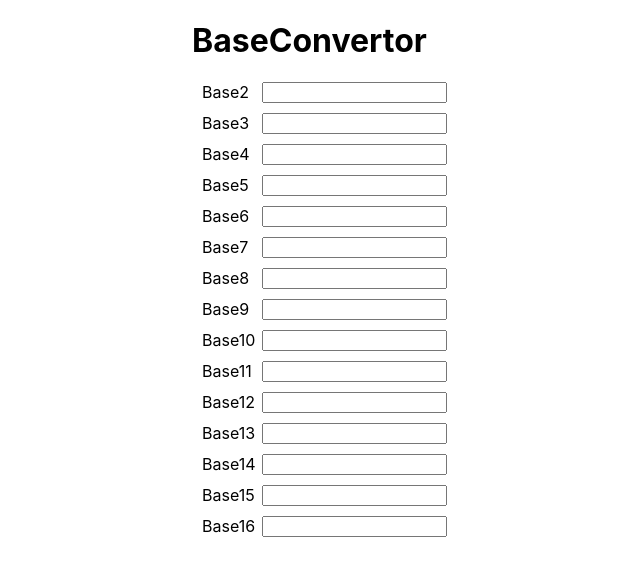
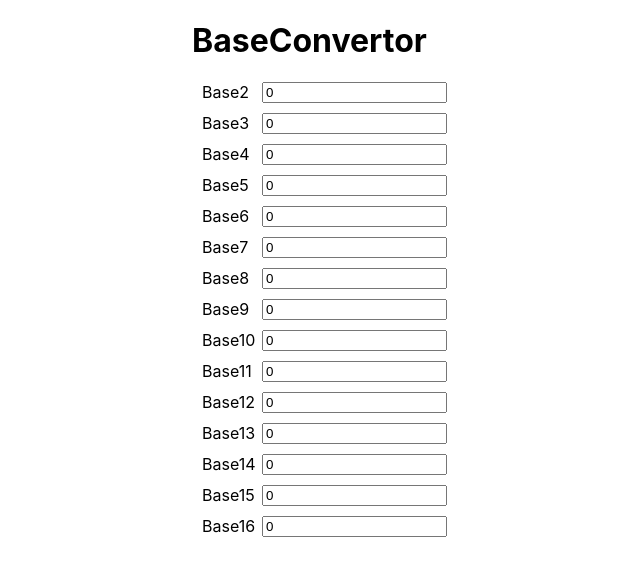
Before and after one commit to palpriyanshu/baseConvertor-react, a React (Create React App) app: page / in a window 1280 px wide. Shown: the top 576 px of the page, without its empty margins (308-948 px from the left). Built offline with nearby package versions, Linux system fonts and the light colour scheme.

Commit message:
modified baseConvertor state and related methods

```diff
--- a/src/BaseConvertor.js
+++ b/src/BaseConvertor.js
@@ -1,7 +1,7 @@
 import React from 'react';
 import Input from './Input';
 
-const isValidNumberForBase = function (base, value) {
+const isValidNumberForBase = function (value, base) {
   return value
     .split('')
     .every((digit) => Number.isInteger(parseInt(digit, base)));
@@ -10,13 +10,13 @@ const isValidNumberForBase = function (base, value) {
 class BaseConvertor extends React.Component {
   constructor(props) {
     super(props);
-    this.state = { currentValue: '', currentBase: null };
+    this.state = { number: 0 };
     this.onChange = this.onChange.bind(this);
   }
 
-  onChange(currentBase, { value }) {
-    if (isValidNumberForBase(currentBase, value)) {
-      this.setState({ currentValue: value, currentBase });
+  onChange({ value }, baseId) {
+    if (isValidNumberForBase(value, baseId)) {
+      this.setState({ number: parseInt(digit, baseId) });
     }
   }
 
@@ -26,11 +26,11 @@ class BaseConvertor extends React.Component {
       <Input
         key={id}
         baseId={id + 2}
-        currentValue={this.state.currentValue}
-        currentBase={this.state.currentBase}
+        number={this.state.number}
         onChange={this.onChange}
       />
     ));
+
     return (
       <div className="container">
         <h1>BaseConvertor</h1>
--- a/src/Input.js
+++ b/src/Input.js
@@ -1,8 +1,4 @@
 import React from 'react';
-
-const convertBase = function (number, from, to) {
-  return parseInt(number, from).toString(to);
-};
 
 const Label = ({ baseId }) => (
   <div className="label">
@@ -11,15 +7,13 @@ const Label = ({ baseId }) => (
 );
 
 const Input = (props) => {
-  const { baseId, currentValue, currentBase } = props;
-  const value = currentValue
-    ? convertBase(currentValue, currentBase, baseId)
-    : currentValue;
+  const { baseId, number } = props;
+  const value = isNaN(number) ? '' : number.toString(baseId);
 
   return (
     <div className="inputSection">
       <Label baseId={baseId} />
-      <input value={value} onChange={(e) => props.onChange(baseId, e.target)} />
+      <input value={value} onChange={(e) => props.onChange(e.target, baseId)} />
     </div>
   );
 };
```
